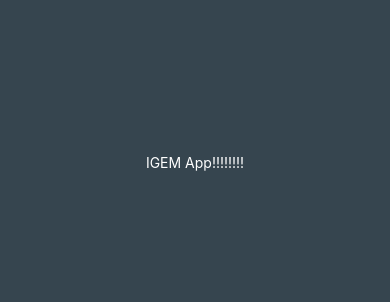
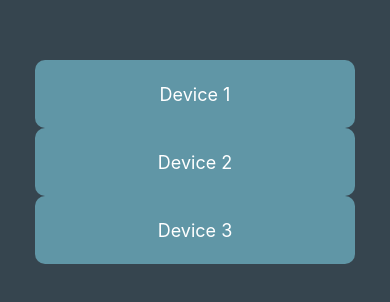
Before and after one commit to OriAdkins/IGEMProject, a React Native app: screen / in a window 390 px wide. Shown: the part 260-562 px from the top of the page. Built offline with nearby package versions, Linux system fonts and the light colour scheme.

Commit message:
Login + Home template
Made two screens but not separated or linked

```diff
--- a/App.js
+++ b/App.js
@@ -1,11 +1,133 @@
+import React, { useState } from 'react';
 import { StatusBar } from 'expo-status-bar';
-import { StyleSheet, Text, View } from 'react-native';
+import { View, Text, TextInput, Button, StyleSheet, SafeAreaView, TouchableOpacity } from 'react-native';
+import { useForm, Controller } from 'react-hook-form';
+
+import CustomButton from './components/Button';
+/*
+export default function App() {
+  const { control, handleSubmit, formState: { errors } } = useForm();
+  const [submittedData, setSubmittedData] = useState(null);
+
+  const onSubmit = (data) => {
+    console.log('Submitted Data:', data);
+    setSubmittedData(data);
+  };
+
+  return (
+    <SafeAreaView style={styles.safeArea}>
+      <View style={styles.container}>
+        <StatusBar style="auto" />
+
+        <Controller
+          control={control}
+          render={({ field }) => (
+            <TextInput
+              {...field}
+              style={styles.input}
+              placeholder="Enter Username"
+              placeholderTextColor="#A9A9A9"
+            />
+          )}
+          name="username"
+          rules={{ required: 'You must enter your username' }}
+        />
+        {errors.name && <Text style={styles.errorText}>{errors.name.message}</Text>}
+
+        <Controller
+          control={control}
+          render={({ field }) => (
+            <TextInput
+              {...field}
+              style={styles.input}
+              placeholder="Enter Password"
+              placeholderTextColor="#A9A9A9"
+            />
+          )}
+          name="password"
+          rules={{ required: 'You must enter your password' }}
+        />
+        {errors.password && <Text style={styles.errorText}>{errors.password.message}</Text>}
+
+        <TouchableOpacity style={styles.button} onPress={handleSubmit(onSubmit)}>
+          <Text style={styles.buttonText}>Log In</Text>
+        </TouchableOpacity>
+
+        {submittedData && (
+          <View style={styles.submittedContainer}>
+            <Text style={styles.submittedTitle}>Submitted Data:</Text>
+            <Text style={styles.submittedTitle}>Username: {submittedData.username}</Text>
+            <Text style={styles.submittedTitle}>Password: {submittedData.password}</Text>
+          </View>
+        )}
+
+        <StatusBar style="auto" />
+      </View>
+    </SafeAreaView>
+  );
+}
+
+const styles = StyleSheet.create({
+  safeArea: {
+    flex: 1,
+    backgroundColor: '#1D3056',
+  },
+  container: {
+    flex: 1,
+    backgroundColor: '#1D3056',
+    alignItems: 'center',
+    justifyContent: 'center',
+    padding: 16,
+    fontFamily: "Impact,Charcoal,sans-serif",
+  },
+  input: {
+    width: '90%',
+    height: 70,
+    borderColor: 'gray',
+    borderWidth: 2,
+    borderRadius: 10,
+    marginBottom: 30,
+    padding: 8,
+    color: 'black',
+    backgroundColor: 'white',
+    fontSize: 20,
+  },
+  errorText: {
+    color: 'red',
+    marginBottom: 10,
+  },
+  button: {
+    backgroundColor: '#6096A6',
+    paddingVertical: 24,
+    paddingHorizontal: 70,
+    borderRadius: 8,
+    marginTop: 30,
+  },
+  buttonText: {
+    color: 'white',
+    fontSize: 20,
+    fontWeight: 'bold',
+    textAlign: 'center',
+  },
+  submittedContainer: {
+    marginTop: 20,
+  },
+  submittedTitle: {
+    fontWeight: 'bold',
+    color: 'white',
+  },
+});
+*/
+
+////////////////////////////////
 
 export default function App() {
   return (
     <View style={styles.container}>
-      <Text style={styles.text}>IGEM App!!!!!!!!</Text>
       <StatusBar style="auto" />
+      <CustomButton label="Device 1"/>
+      <CustomButton label="Device 2"/>
+      <CustomButton label="Device 3"/>
     </View>
   );
 }
@@ -20,4 +142,11 @@ const styles = StyleSheet.create({
   text: {
     color: '#FFFFFF',
   },
+  button: {
+    backgroundColor: '#6096A6',
+    paddingVertical: 24,
+    paddingHorizontal: 70,
+    borderRadius: 8,
+    marginTop: 30,
+  },
 });
--- /dev/null
+++ b/components/Button.js
@@ -0,0 +1,40 @@
+import { StyleSheet, View, Pressable, Text, Link } from 'react-native';
+
+export default function Button({ label }) {
+  return (
+    <View style={styles.buttonContainer}>
+            <Pressable style={styles.button} onPress={() => alert('You pressed the button')}>
+                <Text style={styles.buttonLabel}>{label}</Text>
+            </Pressable>
+    </View>
+  );
+}
+
+const styles = StyleSheet.create({
+  buttonContainer: {
+    width: 320,
+    height: 68,
+    marginHorizontal: 20,
+    alignItems: 'center',
+    justifyContent: 'center',
+    borderRadius: 10,
+    padding: 3,
+    backgroundColor: '#6096A6',
+  },
+  button: {
+    borderRadius: 10,
+    padding: 10,
+    width: '100%',
+    height: '100%',
+    alignItems: 'center',
+    justifyContent: 'center',
+    flexDirection: 'row',
+  },
+  buttonIcon: {
+    paddingRight: 8,
+  },
+  buttonLabel: {
+    color: '#fff',
+    fontSize: 18,
+  },
+});
```
Also changed, not shown: components/Form.js (added, +80 -0 lines), package.json (+8 -3 lines), 1 other file (tests, documents, lock files or other folders).
